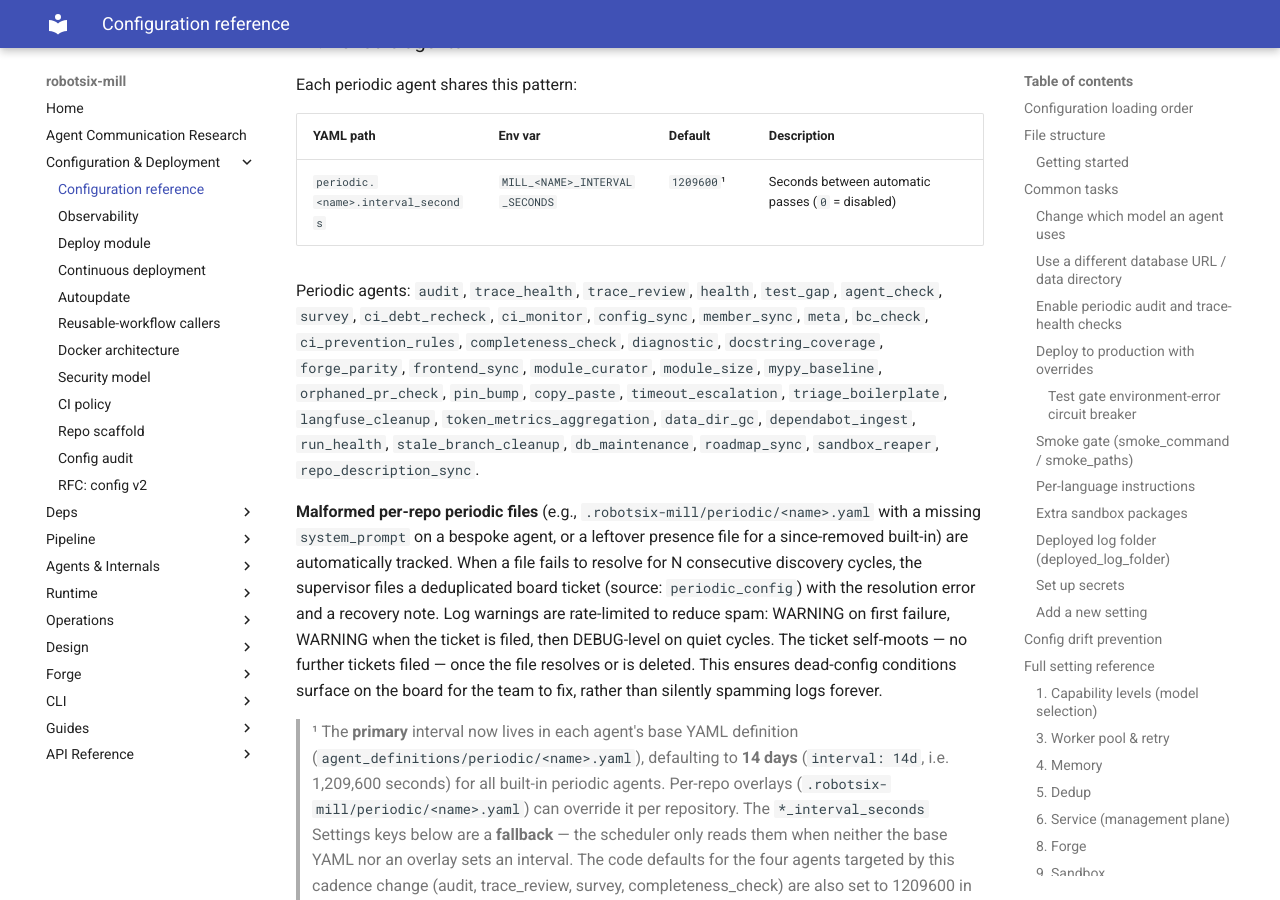
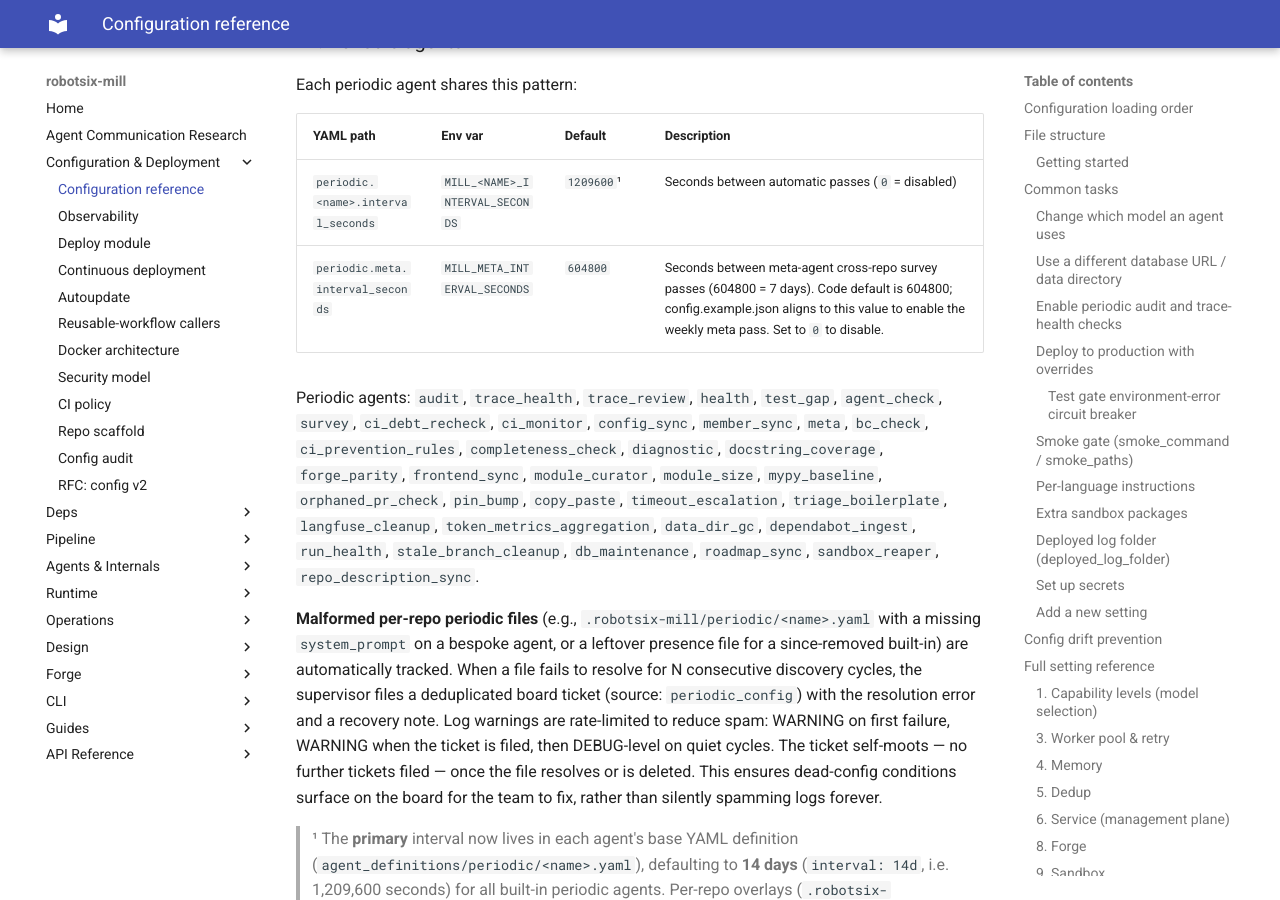
Before and after one commit to damien-robotsix/robotsix-mill, an MkDocs documentation site: the page built from docs/config/configuration.md, in a window 1280 px wide and 900 px high, scrolled down 33479 px. Built offline with MkDocs 1.6.1 and Material for MkDocs 9.7.7, drawn with Linux system fonts in a browser that asks for light colours.

Commit message:
chore: config drift: meta_interval_seconds default mismatch (model=604800, json=0) (20260912T233329Z-config-drift-meta-interval-seconds-defau-1ab2) (#3248)
* chore: config drift: meta_interval_seconds default mismatch (model=604800, json=0) (20260912T233329Z-config-drift-meta-interval-seconds-defau-1ab2)

* mill(docs): config drift: meta_interval_seconds default mismatch (model=604800, json=0) (20260912T233329Z-config-drift-meta-interval-seconds-defau-1ab2)

---------

Co-authored-by: robotsix-mill <mill@robotsix.local>

```diff
--- a/docs/config/configuration.md
+++ b/docs/config/configuration.md
@@ -691,6 +691,7 @@ Each periodic agent shares this pattern:
 | YAML path | Env var | Default | Description |
 |-----------|---------|---------|-------------|
 | `periodic.<name>.interval_seconds` | `MILL_<NAME>_INTERVAL_SECONDS` | `1209600`¹ | Seconds between automatic passes (`0` = disabled) |
+| `periodic.meta.interval_seconds` | `MILL_META_INTERVAL_SECONDS` | `604800` | Seconds between meta-agent cross-repo survey passes (604800 = 7 days). Code default is 604800; config.example.json aligns to this value to enable the weekly meta pass. Set to `0` to disable. |
 
 Periodic agents: `audit`, `trace_health`, `trace_review`, `health`, `test_gap`,
 `agent_check`, `survey`, `ci_debt_recheck`, `ci_monitor`, `config_sync`, `member_sync`, `meta`, `bc_check`,
```
Also changed, not shown: 1 other file.
